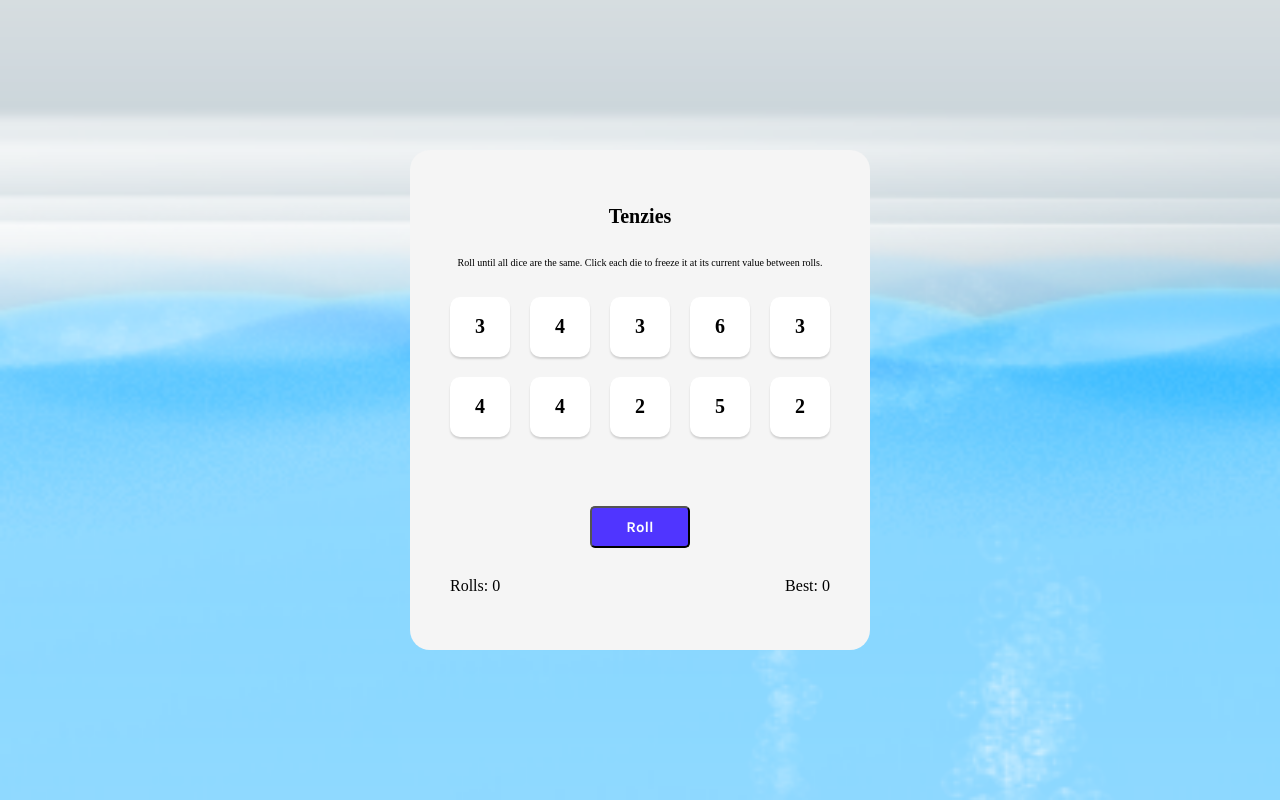
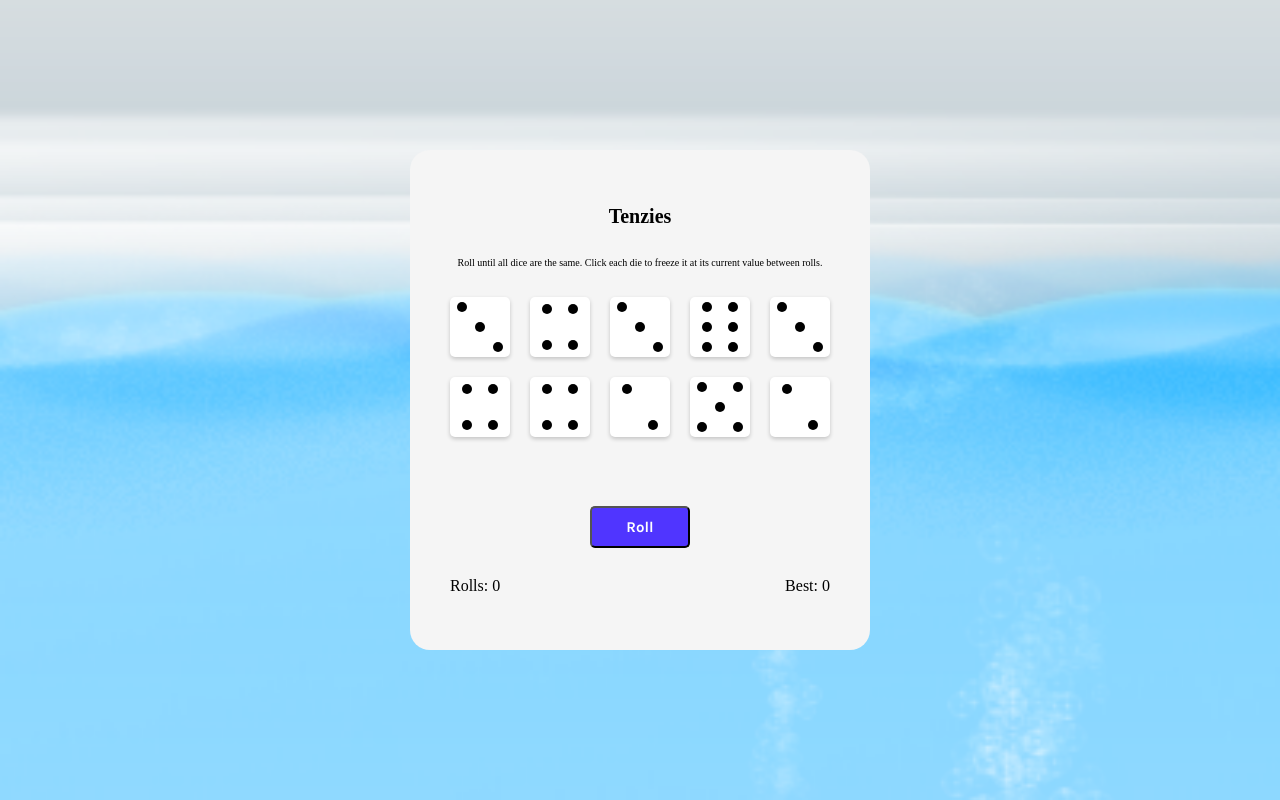
Before and after one commit to lewisthagichu/tenzi, a React (Vite) app: page / in a window 1280 px wide. Built offline with nearby package versions, Linux system fonts and the light colour scheme.

Commit message:
build: Add dots on the dice

```diff
--- a/src/components/die.jsx
+++ b/src/components/die.jsx
@@ -2,11 +2,13 @@ import React from "react";
 
 export default function Die(props) {
     const styles = {
-        backgroundColor: props.isHeld ? "#59E391" : "white"
+        backgroundColor: props.isHeld ? "#F5E000" : "white"
     }
     return (
         <div className="die-face" style={styles} onClick={props.holdDice}>
-            <h2>{props.value}</h2>
+            {Array.from({ length: props.value }).map((_, index) => (
+        <div key={index} className="dot"></div>
+      ))}
         </div>
     )
 }
--- a/src/styles.css
+++ b/src/styles.css
@@ -43,20 +43,55 @@ main {
 }
 
 .die-face {
-  background-color: #ffffff;
-  text-align: center;
+  width: 60px;
+  height: 60px;
+  box-shadow: 0px 2px 4px rgba(0, 0, 0, 0.2);
+  border-radius: 5px;
   display: flex;
   align-items: center;
   justify-content: center;
-  height: 60px;
-  width: 60px;
-  border-radius: 10px;
-  box-shadow: 0px 2px 2px rgba(0, 0, 0, 0.15);
   cursor: pointer;
+  display: grid;
+  column-gap: 8px;
+  grid-template-areas:
+    "a . c"
+    "e g f"
+    "d . b";
 }
 
-.die-face h2 {
-  font-size: 2rem;
+.dot {
+  width: 10px;
+  height: 10px;
+  border-radius: 50%;
+  background: black;
+}
+
+.dot:nth-child(1) {
+  grid-area: a;
+}
+
+.dot:nth-child(2) {
+  grid-area: b;
+}
+
+.dot:nth-child(3) {
+  grid-area: c;
+}
+
+.dot:nth-child(4) {
+  grid-area: d;
+}
+
+.dot:nth-child(5) {
+  grid-area: e;
+}
+
+.dot:nth-child(6) {
+  grid-area: f;
+}
+
+.dot:nth-child(odd):last-child {
+  grid-area: g;
 }
 
 .roll-btn {
```
